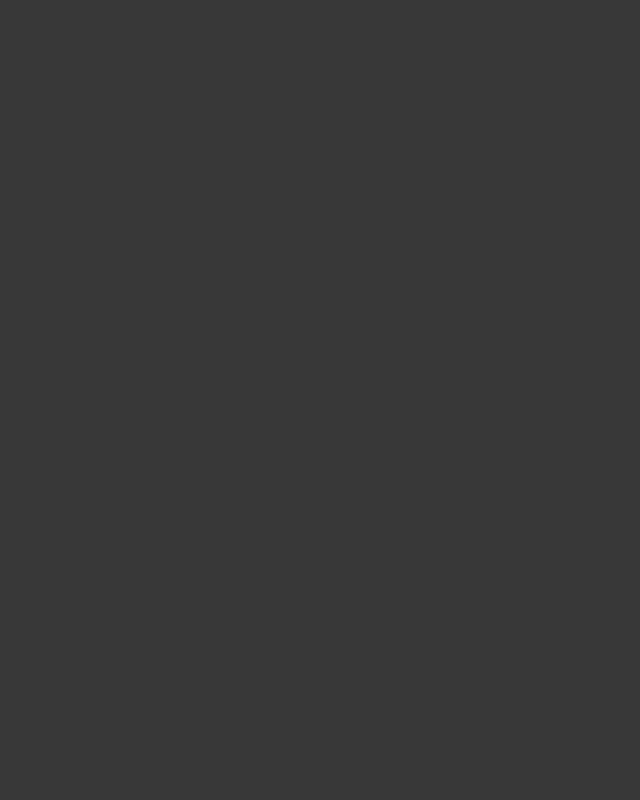
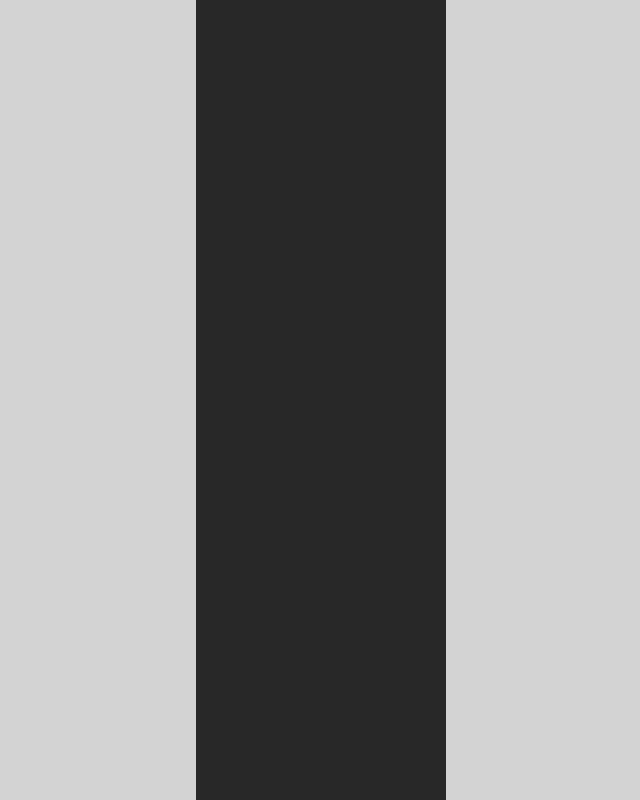
Before and after one commit to parth-kp/Self-Driving-Car-Simulation, a plain HTML site: page index.html in a window 1280 px wide. Shown: the whole page, without its empty margins (319-959 px from the left). Drawn offline with Linux system fonts and the light colour scheme.

Commit message:
Html File Coded

```diff
--- a/index.html
+++ b/index.html
@@ -5,8 +5,7 @@
     </head>
 
     <body>
-            <canvas id="myCanvas"></canvas>
+            <canvas id="myCanvas"></canvas> <!-- Creating Canvas For Puting Car and road on screen -->
             <script src="main.js"></script>
     </body>
-
 </html>
--- a/main.js
+++ b/main.js
@@ -0,0 +1,3 @@
+const canvas = document.getElementById("myCanvas");
+canvas.height=window.innerHeight;
+canvas.width=250;
--- a/style.css
+++ b/style.css
@@ -1,6 +1,10 @@
 body{
     margin: 0%;
-    background: #383838;
+    background: lightgray;
     overflow: hidden;
     text-align: center;
 }
+
+#myCanvas{
+    background-color: #282828;
+}
```
